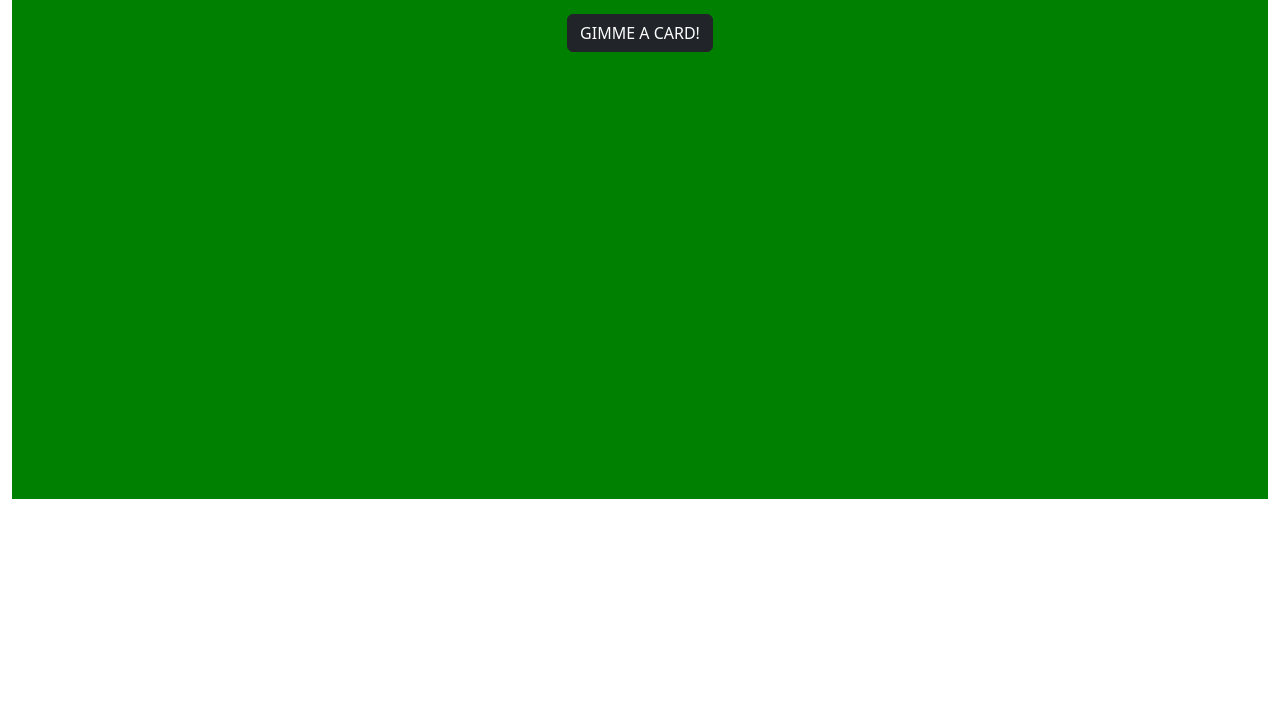
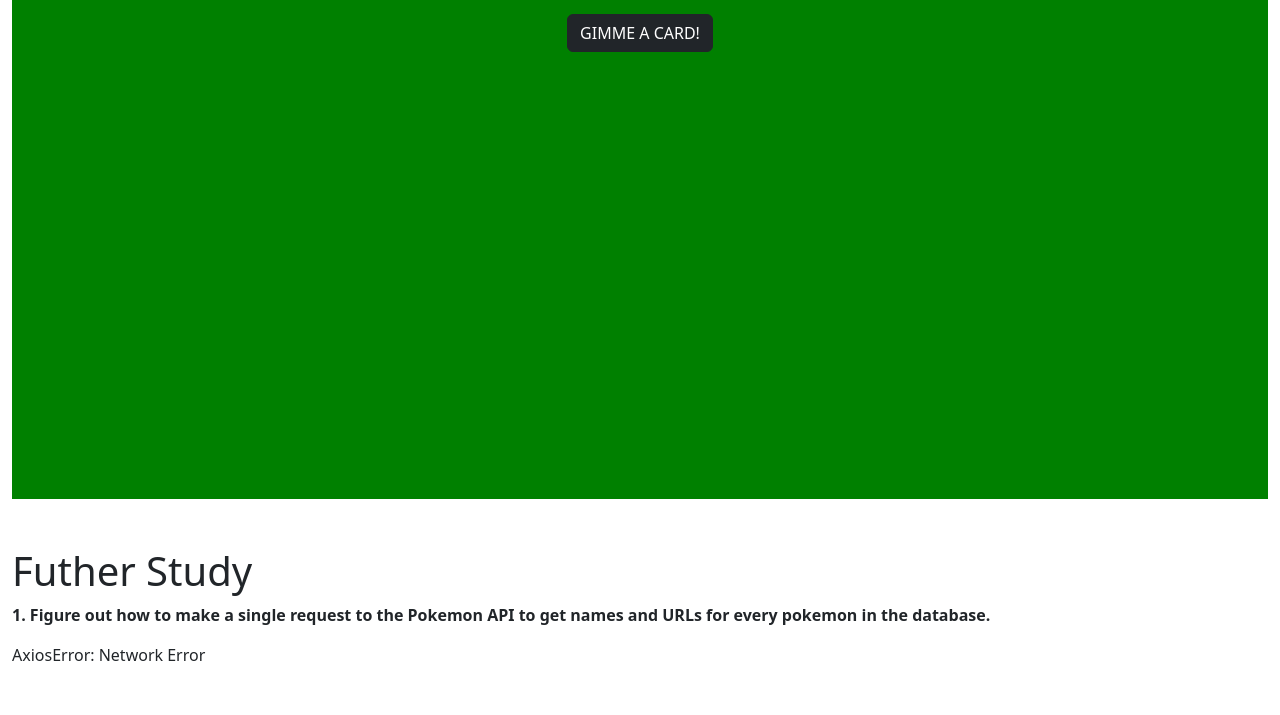
Before and after one commit to brianelizondo/JavaScriptPromises, a Flask app: page / in a window 1280 px wide. Shown: the part 833-1548 px from the top of the page. Before the commit the page ends 1332 px from the top, so only its background shows below. Run offline with Flask 2, Linux system fonts and the light colour scheme.

Commit message:
Futher Study => 1. Figure out how to make a single request to the Pokemon API to get names and URLs for every pokemon in the database

```diff
--- a/static/app.js
+++ b/static/app.js
@@ -117,4 +117,64 @@ $(document).ready(function(){
             .catch(err => console.log(err));
     });
 
+
+    // Futher Study
+    // 1. Figure out how to make a single request to the Pokemon API to get names and URLs for every pokemon in the database.
+    // NOTE: The API returns a 404 error if it tries to request information on pokemon with IDs greater than 899
+    let div_show_3_1 = "part_3_1";
+    let pokemonsURL = "https://pokeapi.co/api/v2/pokemon";
+    let pokemonsPromise = axios.get(pokemonsURL);
+    let pokemonsPromises = [];
+    var pokemonsData = [];
+
+    pokemonsPromise
+        .then(resp => {
+            showResponse(div_show_3_1, `<b>${resp.data.count} pokemons founds,</b> but the API returns a 404 error if it tries to request information on pokemon with IDs greater than 899`);
+
+            for(let i = 1; i <= 898; i++){
+                pokemonsPromises.push(
+                    axios.get(`https://pokeapi.co/api/v2/pokemon/${i}/`)
+                );
+            }
+
+            Promise.all(pokemonsPromises)
+                .then(pokemonArr => {
+                    for(res of pokemonArr){
+                        pokemonsData.push(res.data.species);
+                    }
+                })
+                .catch(err => console.log(err));
+        })
+        .catch(err => showResponse(div_show_3_1, err));
+
+
+    // 2. Once you have names and URLs of all the pokemon, pick three at random and make requests to their URLs.
+    // Once those requests are complete, console.log the data for each pokemon
+    let div_show_3_2 = "part_3_2";
+    let random_pokemons = 3;
+
+    for(let i = 1; i <= random_pokemons; i++){
+        let index = Math.floor(Math.random() * (898 + 1));
+
+        let getPokemonURL = `https://pokeapi.co/api/v2/pokemon/${index}/`;
+        let getPokemonPromise = axios.get(getPokemonURL);
+        getPokemonPromise
+            .then(resp => {
+                console.log(resp.data);
+                showResponse(div_show_3_2, `Pokemon ID: ${index} / Name: ${resp.data.name}`);
+            })
+            .catch(err => console.log(err));
+    }
+
+
+    // 3. Start with your code from 2, but instead of logging the data on each random pokemon, store the name of the pokemon in a variable and then make another request, this time to that pokemon’s species URL (you should see a key of species in the data).
+    // Once that request comes back, look in the flavor_text_entries key of the response data for a description of the species written in English.
+    // If you find one, console.log the name of the pokemon along with the description you found.
+    // Example: "ducklett: They are better at swimming than flying, and they happily eat their favorite food, peat moss, as they dive underwater."
+
+
+
+
+
+
 });
--- a/templates/index.html
+++ b/templates/index.html
@@ -41,6 +41,13 @@
             <div id="deck_cards"></div>
         </div>
     </div>
+
+
+    <h1 class="mt-2">Futher Study</h1>
+    <p class="fw-bold">1. Figure out how to make a single request to the Pokemon API to get names and URLs for every pokemon in the database.</p>
+    <div class="mb-5" id="part_3_1"></div>
+
+
 </div>
 </body>
 </html>
```
